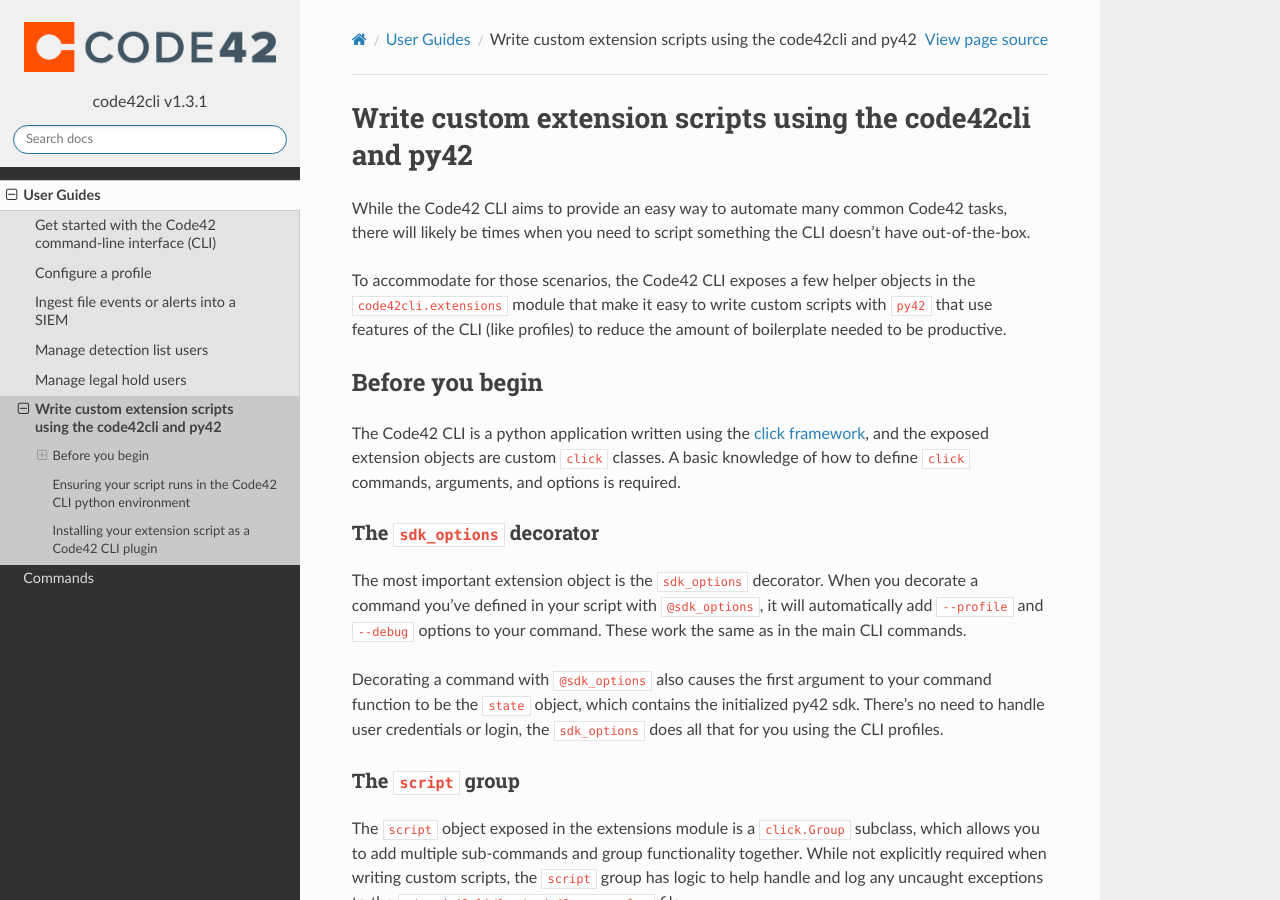
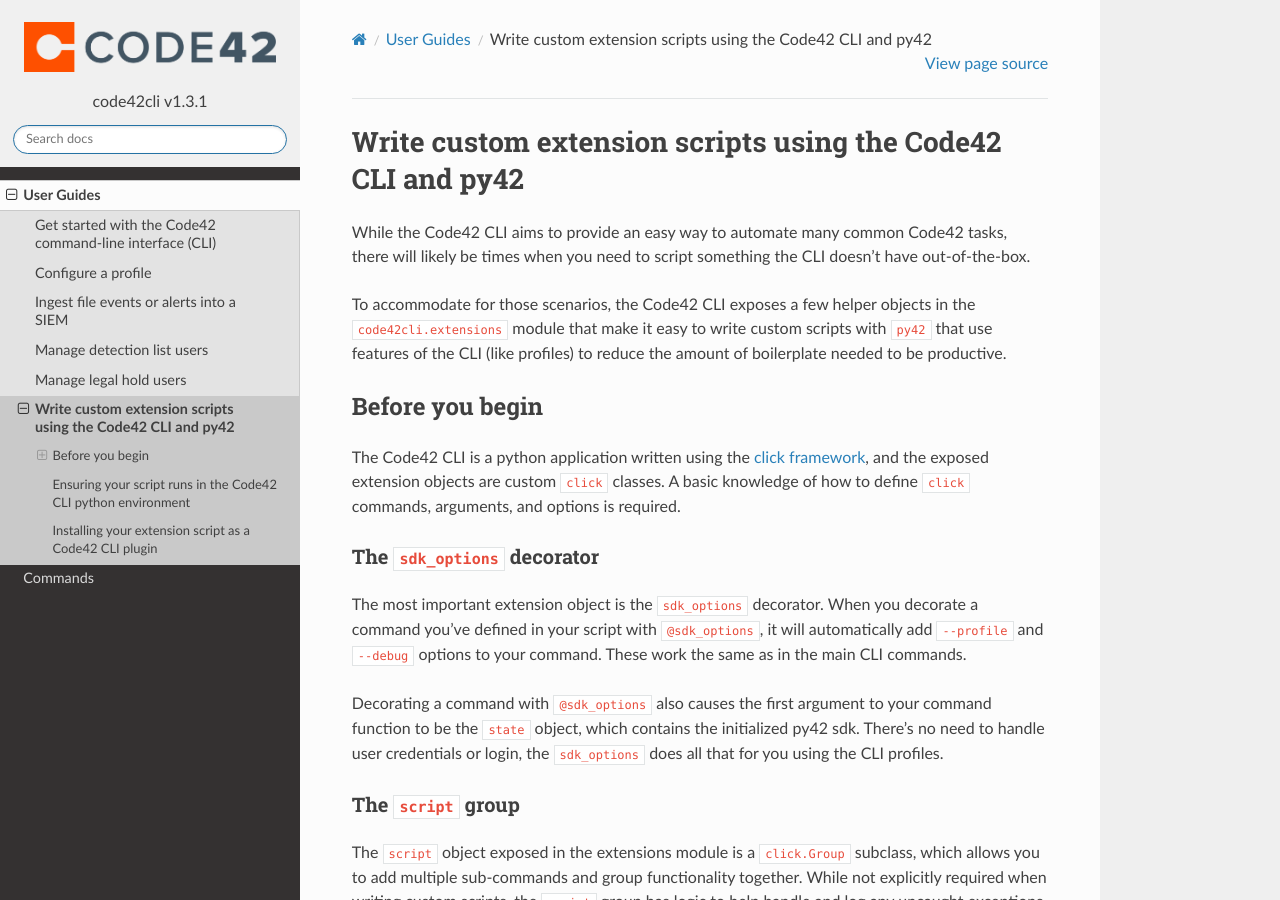
Before and after one commit to code42/code42cli, a Sphinx documentation site: the page built from docs/userguides/extensions.md, in a window 1280 px wide and 900 px high. Built offline with Sphinx 7.4.7 and the Read the Docs theme 2.0.0, drawn with Linux system fonts in a browser that asks for light colours.

Commit message:
code42cli > Code42 CLI

```diff
--- a/docs/guides.md
+++ b/docs/guides.md
@@ -5,4 +5,4 @@
 * [Ingest file events or alerts into a SIEM](userguides/siemexample.md)
 * [Manage detection list users](userguides/detectionlists.md)
 * [Manage legal hold users](userguides/legalhold.md)
-* [Write custom extension scripts using the code42cli and py42](userguides/extensions.md)
+* [Write custom extension scripts using the Code42 CLI and py42](userguides/extensions.md)
--- a/docs/userguides/extensions.md
+++ b/docs/userguides/extensions.md
@@ -1,4 +1,4 @@
-# Write custom extension scripts using the code42cli and py42
+# Write custom extension scripts using the Code42 CLI and py42
 
 While the Code42 CLI aims to provide an easy way to automate many common Code42 tasks, there will likely be times when you need to script something the CLI doesn't have out-of-the-box.
 
```
